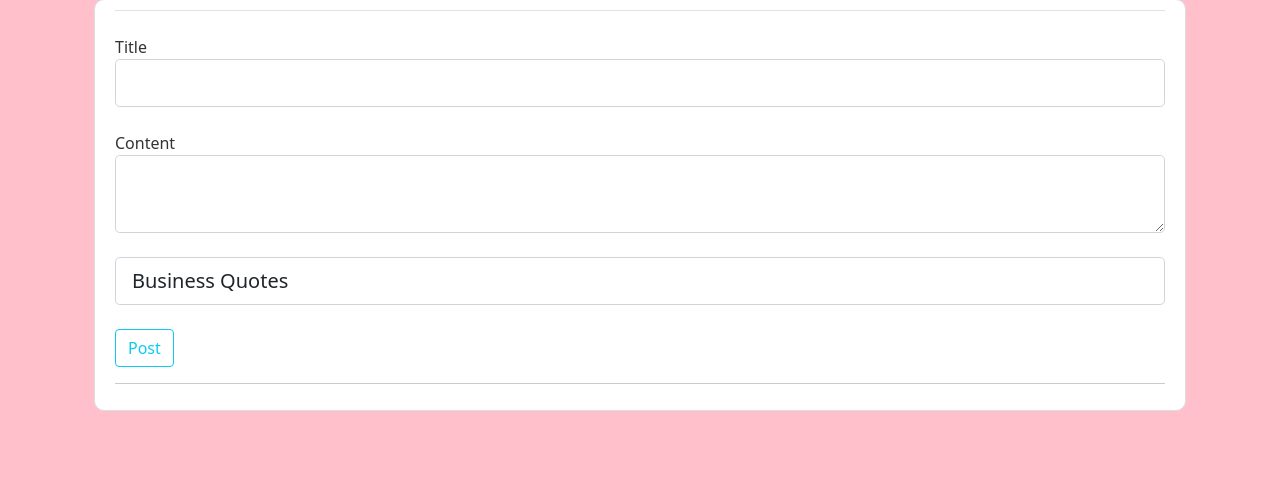
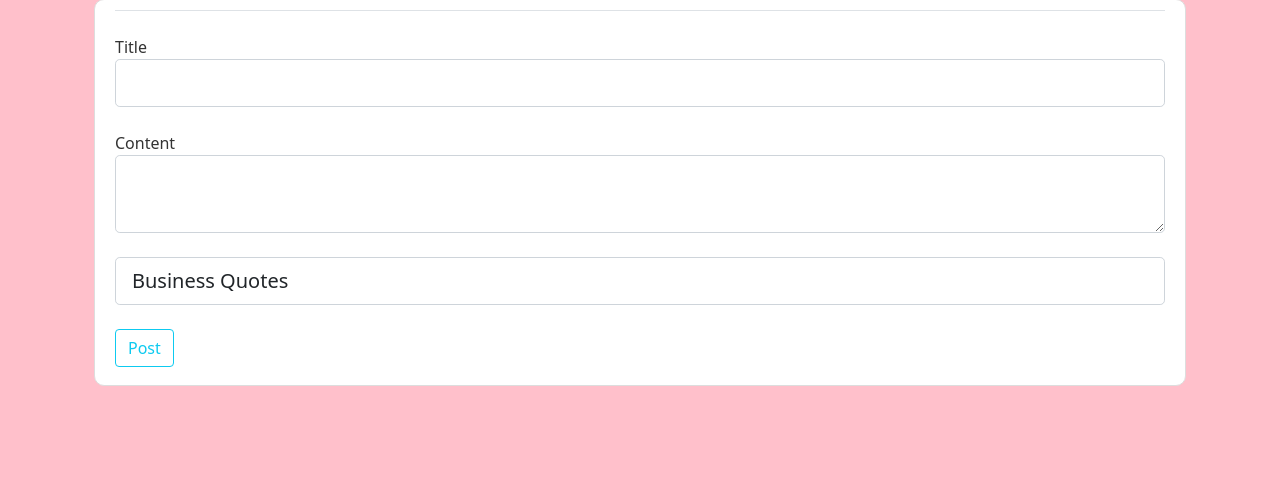
Before and after one commit to WayneMusungu/blog-post, a Flask app: template blogpost/templates/create_post.html in a window 1280 px wide. Shown: the part 135-613 px from the top of the page. Run offline with Flask 2, Linux system fonts and the light colour scheme; the template is opened without the code that fills it: values that come from a table or form of the project are taken from there, others are empty; some libraries are stand-ins or nearby versions.

Commit message:
make changes to create_post

```diff
--- a/blogpost/routes.py
+++ b/blogpost/routes.py
@@ -229,9 +229,6 @@ def update_post(post_id):
         return redirect(url_for('post', post_id=post.id))
     elif request.method == 'GET':
 
-
-
-
         form.title.data = post.title
         form.content.data = post.content
 
--- a/blogpost/templates/create_post.html
+++ b/blogpost/templates/create_post.html
@@ -41,22 +41,6 @@
       <div class="form-group mb-2">
         {{ form.submit(class="btn btn-outline-info") }}
       </div>
-
-      <blockquote class="quote-box text-center primary-color">
-
-        <p class="quote-text">
-
-        </p>
-        <hr />
-        <div class="blog-post-actions">
-          <p class="blog-post-bottom pull-left">
-           {{quote.author}}
-          </p>
-        </div>
-      </blockquote>
-
-
-
     </form>
   </div>
 
```
Also changed, not shown: blogpost/site.db.
